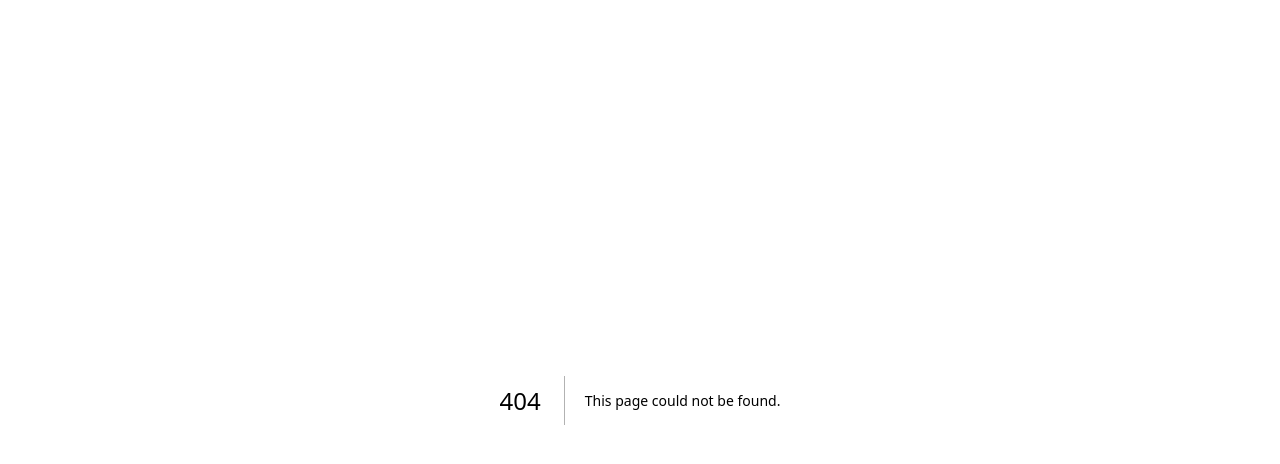
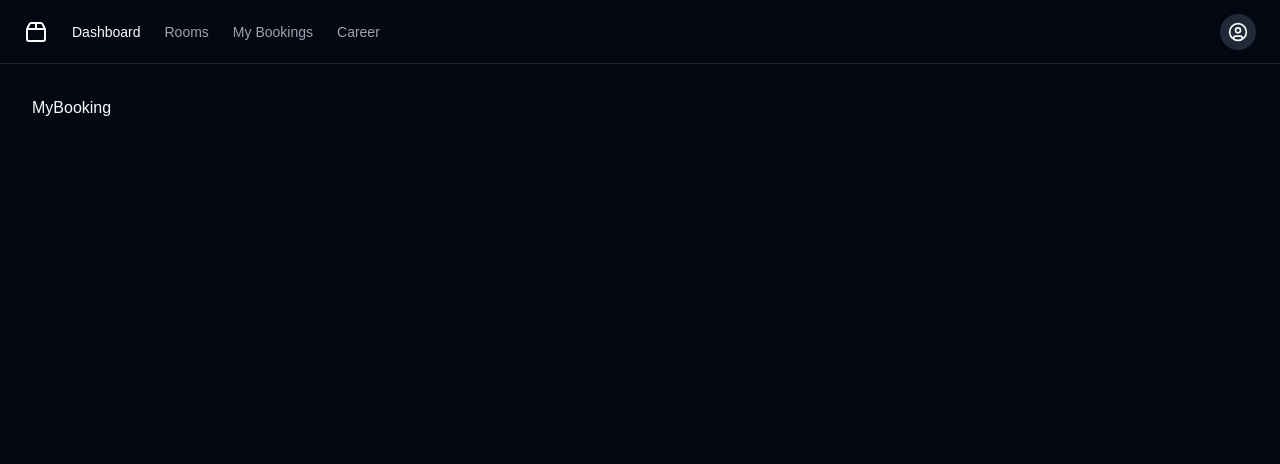
Before and after one commit to zain-23/staymaster, a Next.js app: page /u/my-bookings in a window 1280 px wide. Before the commit this address had no page. Shown: the top 464 px of the page. Built offline with nearby package versions, Linux system fonts and the light colour scheme; a web font is replaced by a local one.

Commit message:
create user rooms which are available and also create an api and integrade with front-end

```diff
--- a/src/app/(dashboard)/layout.tsx
+++ b/src/app/(dashboard)/layout.tsx
@@ -3,11 +3,13 @@ import { Button } from "@/components/ui/button";
 import { Input } from "@/components/ui/input";
 import { Sheet, SheetContent, SheetTrigger } from "@/components/ui/sheet";
 import { RoomContextProvider } from "@/context/roomContext";
+import { UserContextProvider } from "@/context/userContext";
 import { Menu, Package2, Search } from "lucide-react";
 import Link from "next/link";
 
 const DashboardLayout = ({ children }: { children: React.ReactNode }) => {
   return (
+    <UserContextProvider>
       <RoomContextProvider>
         <div className="flex min-h-screen w-full flex-col">
           <header className="sticky top-0 flex h-16 items-center gap-4 border-b bg-background px-4 md:px-6">
@@ -125,6 +127,7 @@ const DashboardLayout = ({ children }: { children: React.ReactNode }) => {
           </main>
         </div>
       </RoomContextProvider>
+    </UserContextProvider>
   );
 };
 
--- a/src/app/(guest)/layout.tsx
+++ b/src/app/(guest)/layout.tsx
@@ -1,7 +1,109 @@
+import LogoutScreen from "@/components/logoutScreen";
+import ProfileMenu from "@/components/profileMenu";
+import { Button } from "@/components/ui/button";
+import { Sheet, SheetContent, SheetTrigger } from "@/components/ui/sheet";
+import { UserContextProvider } from "@/context/userContext";
+import { Menu, Package2 } from "lucide-react";
+import Link from "next/link";
 import React from "react";
 
 const GuestLayout = ({ children }: { children: React.ReactNode }) => {
-  return <div>{children}</div>;
+  return (
+    <UserContextProvider>
+      <LogoutScreen />
+      <div className="flex min-h-screen w-full flex-col">
+        <header className="sticky top-0 flex h-16 items-center justify-between gap-4 border-b bg-background px-4 md:px-6">
+          <nav className="hidden flex-col gap-6 text-lg font-medium md:flex md:flex-row md:items-center md:gap-5 md:text-sm lg:gap-6">
+            <Link
+              href="#"
+              className="flex items-center gap-2 text-lg font-semibold md:text-base"
+            >
+              <Package2 className="h-6 w-6" />
+              <span className="sr-only">Acme Inc</span>
+            </Link>
+            <Link
+              href="#"
+              className="text-foreground transition-colors hover:text-foreground"
+            >
+              Dashboard
+            </Link>
+            <Link
+              href="/u/rooms"
+              className="text-muted-foreground transition-colors hover:text-foreground"
+            >
+              Rooms
+            </Link>
+            <Link
+              href="/u/my-bookings"
+              className="text-muted-foreground transition-colors hover:text-foreground"
+            >
+              My Bookings
+            </Link>
+            <Link
+              href="/application"
+              className="text-muted-foreground transition-colors hover:text-foreground"
+            >
+              Career
+            </Link>
+          </nav>
+          <Sheet>
+            <SheetTrigger asChild>
+              <Button
+                variant="outline"
+                size="icon"
+                className="shrink-0 md:hidden"
+              >
+                <Menu className="h-5 w-5" />
+                <span className="sr-only">Toggle navigation menu</span>
+              </Button>
+            </SheetTrigger>
+            <SheetContent side="left">
+              <nav className="grid gap-6 text-lg font-medium">
+                <Link
+                  href="#"
+                  className="flex items-center gap-2 text-lg font-semibold"
+                >
+                  <Package2 className="h-6 w-6" />
+                  <span className="sr-only">Acme Inc</span>
+                </Link>
+                <Link href="#" className="hover:text-foreground">
+                  Dashboard
+                </Link>
+                <Link
+                  href="#"
+                  className="text-muted-foreground hover:text-foreground"
+                >
+                  Orders
+                </Link>
+                <Link
+                  href="#"
+                  className="text-muted-foreground hover:text-foreground"
+                >
+                  Products
+                </Link>
+                <Link
+                  href="#"
+                  className="text-muted-foreground hover:text-foreground"
+                >
+                  Customers
+                </Link>
+                <Link
+                  href="#"
+                  className="text-muted-foreground hover:text-foreground"
+                >
+                  Analytics
+                </Link>
+              </nav>
+            </SheetContent>
+          </Sheet>
+          <ProfileMenu />
+        </header>
+        <main className="flex flex-1 flex-col gap-4 p-4 md:gap-8 md:p-8">
+          {children}
+        </main>
+      </div>
+    </UserContextProvider>
+  );
 };
 
 export default GuestLayout;
--- /dev/null
+++ b/src/app/(guest)/u/my-bookings/page.tsx
@@ -0,0 +1,9 @@
+import React from 'react'
+
+const MyBooking = () => {
+  return (
+    <div>MyBooking</div>
+  )
+}
+
+export default MyBooking
--- /dev/null
+++ b/src/app/(guest)/u/rooms/page.tsx
@@ -0,0 +1,52 @@
+import { Badge } from "@/components/ui/badge";
+import { Button } from "@/components/ui/button";
+import {
+  Card,
+  CardContent,
+  CardDescription,
+  CardFooter,
+  CardHeader,
+  CardTitle,
+} from "@/components/ui/card";
+import { formatePrice } from "@/lib/utils";
+import { Room } from "@/types/types";
+import React from "react";
+
+const dynamic = "force-dynamic";
+
+const AvailableRoom = async () => {
+  const response = await fetch(
+    "http://localhost:3000/api/rooms/get-available-rooms",
+    {
+      cache: "no-cache",
+    }
+  );
+  const {
+    data,
+  }: {
+    data: Room[];
+  } = await response.json();
+  return (
+    <div className="grid grid-cols-4 gap-6 items-start">
+      {data.map((r, idx) => (
+        <Card key={idx}>
+          <CardHeader>
+            <div className="flex justify-between items-center">
+              <CardTitle>{r.roomCategory.roomType}</CardTitle>
+              <Badge className="bg-green-600 hover:bg-green-700">
+                {r.roomStatus.status}
+              </Badge>
+            </div>
+            <CardDescription>{r.roomCategory.description}</CardDescription>
+          </CardHeader>
+          <CardContent className="text-xl">{formatePrice(r.price)}</CardContent>
+          <CardFooter>
+            <Button>Book now</Button>
+          </CardFooter>
+        </Card>
+      ))}
+    </div>
+  );
+};
+
+export default AvailableRoom;
--- a/src/app/(marketing)/layout.tsx
+++ b/src/app/(marketing)/layout.tsx
@@ -1,11 +1,13 @@
 import { Button, buttonVariants } from "@/components/ui/button";
 import { Sheet, SheetContent, SheetTrigger } from "@/components/ui/sheet";
+import { UserContextProvider } from "@/context/userContext";
 import { Menu, Package2 } from "lucide-react";
 import Link from "next/link";
 import React from "react";
 
 const MarketingLayout = ({ children }: { children: React.ReactNode }) => {
   return (
+    <UserContextProvider>
       <div className="flex min-h-screen w-full flex-col">
         <header className="sticky top-0 flex justify-between h-16 items-center gap-4 border-b bg-background px-4 md:px-6">
           <div>
@@ -98,6 +100,7 @@ const MarketingLayout = ({ children }: { children: React.ReactNode }) => {
         </header>
         <main className="p-4 md:gap-8 md:p-8 h-full">{children}</main>
       </div>
+    </UserContextProvider>
   );
 };
 
--- /dev/null
+++ b/src/app/api/rooms/get-available-rooms/route.ts
@@ -0,0 +1,66 @@
+import { ROOM } from "@/model/room.model";
+import { NextResponse } from "next/server";
+
+export const GET = async () => {
+  try {
+    const rooms = await ROOM.aggregate([
+      {
+        $lookup: {
+          from: "roomtypes",
+          foreignField: "_id",
+          localField: "roomType",
+          as: "roomCategory",
+        },
+      },
+      {
+        $lookup: {
+          from: "roomstatuses",
+          foreignField: "_id",
+          localField: "status",
+          as: "roomStatus",
+        },
+      },
+      {
+        $addFields: {
+          roomStatus: { $arrayElemAt: ["$roomStatus", 0] },
+          roomCategory: { $arrayElemAt: ["$roomCategory", 0] },
+        },
+      },
+      {
+        $match: {
+          "roomStatus.status": "Available",
+        },
+      },
+      {
+        $project: {
+          roomNumber: 1,
+          price: 1,
+          roomCategory: 1,
+          roomStatus: 1,
+        },
+      },
+    ]);
+
+    return NextResponse.json(
+      {
+        success: true,
+        message: "get available rooms successfully",
+        data: rooms,
+      },
+      {
+        status: 200,
+      }
+    );
+  } catch (error) {
+    console.error(error);
+    return NextResponse.json(
+      {
+        success: false,
+        message: "Something went wrong while fetching available room",
+      },
+      {
+        status: 500,
+      }
+    );
+  }
+};
--- /dev/null
+++ b/src/components/logoutScreen.tsx
@@ -0,0 +1,18 @@
+"use client";
+import { useUserContext } from "@/context/userContext";
+import { Loader2 } from "lucide-react";
+
+const LogoutScreen = () => {
+  const { logoutLoading } = useUserContext();
+  return (
+    <>
+      {logoutLoading ? (
+        <div className="w-full h-screen bg-black/50 absolute top-0 left-0 z-10 flex justify-center items-center text-3xl gap-2">
+          <Loader2 className="w-12 h-12 animate-spin" /> Logging Out
+        </div>
+      ) : null}
+    </>
+  );
+};
+
+export default LogoutScreen;
--- a/src/components/profileMenu.tsx
+++ b/src/components/profileMenu.tsx
@@ -12,14 +12,19 @@ import { Button } from "./ui/button";
 import { CircleUser } from "lucide-react";
 import { useRouter } from "next/navigation";
 import axios from "axios";
+import { useUserContext } from "@/context/userContext";
 
 const ProfileMenu = () => {
   const router = useRouter();
+  const { setLogoutLoading } = useUserContext();
+
   const logout = async () => {
+    setLogoutLoading(true);
     const response = await axios.post("/api/user/logout");
     if (response.data.success) {
       router.push("/sign-in");
     }
+    setLogoutLoading(false);
   };
   return (
     <DropdownMenu>
--- /dev/null
+++ b/src/context/userContext.tsx
@@ -0,0 +1,34 @@
+"use client";
+import React, { createContext, Dispatch, SetStateAction, useContext, useState } from "react";
+
+interface UserContextState {
+  logoutLoading: boolean;
+  setLogoutLoading: Dispatch<SetStateAction<boolean>>;
+}
+
+const UserContext = createContext<UserContextState | undefined>(undefined);
+
+const UserContextProvider = ({ children }: { children: React.ReactNode }) => {
+  const [logoutLoading, setLogoutLoading] = useState(false);
+  return (
+    <UserContext.Provider
+      value={{
+        logoutLoading,
+        setLogoutLoading,
+      }}
+    >
+      {children}
+    </UserContext.Provider>
+  );
+};
+
+const useUserContext = () => {
+  const context = useContext(UserContext);
+  if (context === undefined) {
+    throw new Error("Something went wrong in user context api");
+  }
+
+  return context;
+};
+
+export { UserContextProvider, useUserContext };
```
Lines whose indentation alone changed are shown as unchanged.
